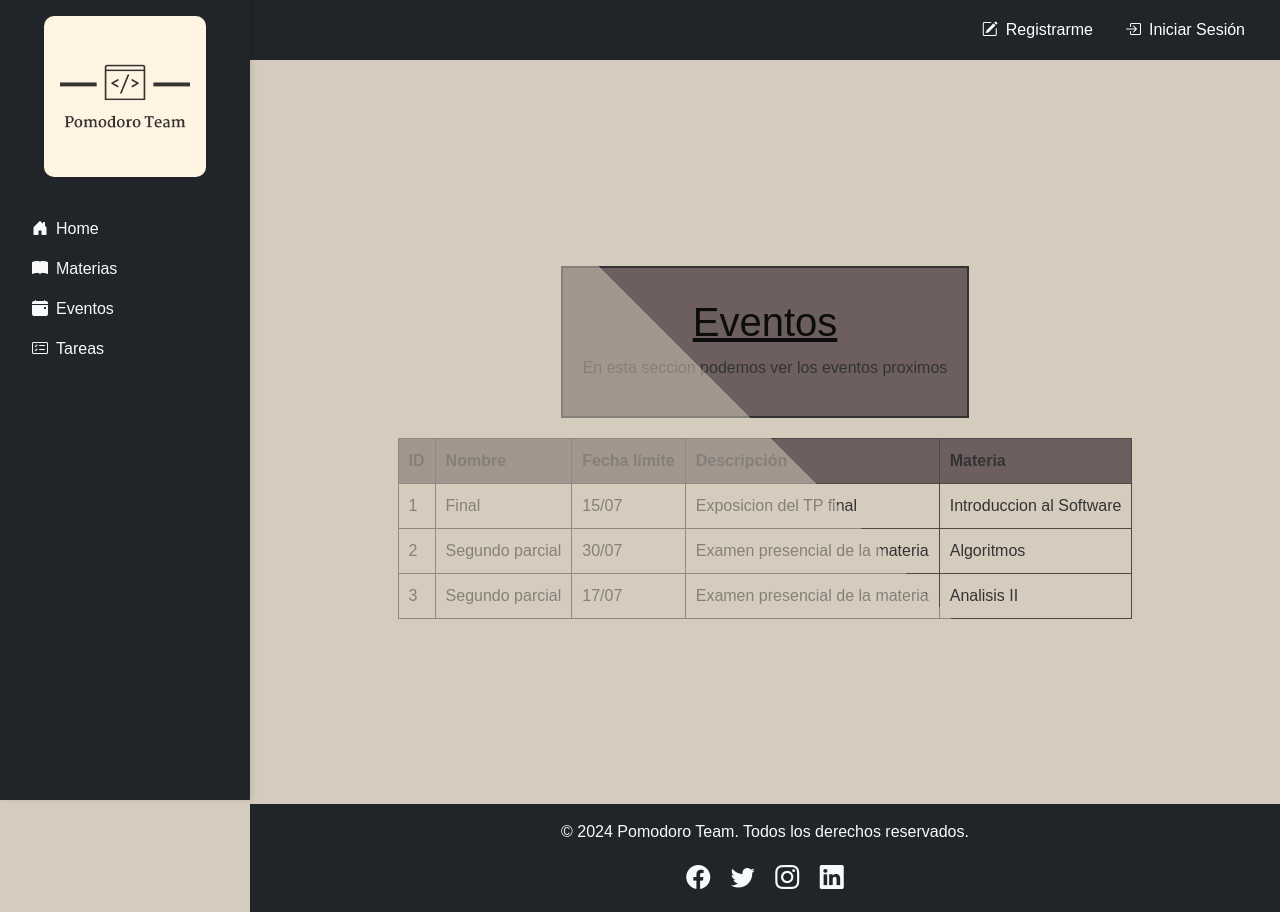
After one commit to MartinBlancoZamora/Tp1-Intro_Soft, a Flask app: template src/templates/eventos.html in a window 1280 px wide. The commit adds this page. Run offline with Flask 3, Linux system fonts and the light colour scheme; the template is opened without the code that fills it, so the values that code supplies are empty.

Commit message:
Terminado pagina de eventos , pagina tareas , terminado archivo de styling

```diff
--- /dev/null
+++ b/src/static/eventos.css
@@ -0,0 +1,142 @@
+body {
+    font-family: Arial, sans-serif;
+    background-color: #a79191;
+}
+
+h1 {
+    text-align: center;
+    color: #080808;
+    background-color: hsl(0, 7%, 40%);
+    padding: 10px;
+    text-decoration: underline;
+    margin: 0 auto;
+}
+
+.styled-box {
+    background-color: hsl(0, 7%, 40%);
+    padding: 20px;
+    border: 2px solid #333;
+    margin: 20px;
+}
+
+.styled-box h1 {
+    color: #0c0c0c;
+}
+
+.sidebar {
+    width: 250px;
+    height: 100vh;
+    display: flex;
+    flex-direction: column;
+    box-shadow: 2px 0 5px rgba(0, 0, 0, 0.1);
+    position: fixed;
+    top: 0;
+    left: 0;
+}
+
+.logo img {
+    max-width: 74%;
+    height: auto;
+    border-radius: 10px;
+}
+
+.nav-link:hover {
+    background-color: #495057;
+    border-radius: 5px;
+}
+
+.main-content {
+    margin-left: 250px;
+    padding-top: 56px;
+    padding: 20px;
+    display: flex;
+    justify-content: center;
+    align-items: center;
+    height: calc(100vh - 56px);
+    overflow: hidden;
+}
+
+.half-background {
+    width: 100%;
+    height: 100%;
+    display: flex;
+    flex-direction: column;
+    align-items: center;
+    justify-content: center;
+    color: #333;
+    background: linear-gradient(45deg, rgba(214, 204, 189, 0.5) 50%, transparent 50%);
+    position: relative;
+}
+
+.half-background h1, .half-background p {
+    z-index: 1;
+}
+
+.half-background::before {
+    content: "";
+    position: absolute;
+    top: 0;
+    left: 0;
+    width: 100%;
+    height: 100%;
+    background: linear-gradient(45deg, rgba(214, 204, 189, 0.5) 50%, transparent 50%);
+    z-index: 0;
+}
+
+body {
+    background-color: rgb(214, 204, 189);
+}
+
+.footer {
+    background-color: #2c3e50;
+    color: #fff;
+    text-align: center;
+    padding: 10px 0;
+    position: relative;
+    bottom: 0;
+    width: calc(100% - 250px);
+    margin-left: 250px;
+}
+
+.footer .social-icons a {
+    color: #fff;
+    font-size: 24px;
+    transition: color 0.3s;
+}
+
+.footer .social-icons a:hover {
+    color: #d6ccbd;
+}
+
+.navbar-nav .nav-item {
+    margin-right: 15px;
+}
+
+.navbar-nav .nav-link {
+    color: #fff;
+    transition: background-color 0.3s, color 0.3s;
+}
+
+.navbar-nav .nav-link:hover {
+    background-color: #f8f9fa;
+    color: #000;
+    border-radius: 5px;
+}
+
+.navbar-nav .nav-link {
+    padding: 10px 15px;
+}
+
+.navbar-nav .nav-link:hover {
+    background-color: rgba(255, 255, 255, 0.9);
+}
+
+th, td {
+    border: 1px solid #574444;
+    padding: 10px;
+    text-align: left;
+}
+
+th {
+    background-color: hsl(0, 7%, 40%);
+}
--- /dev/null
+++ b/src/templates/eventos.html
@@ -0,0 +1,129 @@
+<!DOCTYPE html>
+<html lang="es">
+<head>
+    <meta charset="UTF-8">
+    <meta name="viewport" content="width=device-width, initial-scale=1.0">
+    <title>Home - Pomodoro Team</title>
+    <!-- Bootstrap CSS -->
+    <link href="https://cdn.jsdelivr.net/npm/bootstrap@5.3.0/dist/css/bootstrap.min.css" rel="stylesheet">
+    <!-- Bootstrap Icons -->
+    <link rel="stylesheet" href="https://cdnjs.cloudflare.com/ajax/libs/bootstrap-icons/1.10.5/font/bootstrap-icons.min.css">
+    <!-- CSS -->
+    <link rel="stylesheet" href="{{ url_for('static', filename='eventos.css') }}">
+</head>
+<body>
+
+    <nav class="navbar navbar-expand-lg navbar-dark bg-dark">
+        <div class="container-fluid">
+            <button class="navbar-toggler" type="button" data-bs-toggle="collapse" data-bs-target="#navbarNav" aria-controls="navbarNav" aria-expanded="false" aria-label="Toggle navigation">
+                <span class="navbar-toggler-icon"></span>
+            </button>
+            <div class="collapse navbar-collapse justify-content-end" id="navbarNav">
+                <ul class="navbar-nav">
+                    <li class="nav-item me-3">
+                        <a class="nav-link" href="{{ url_for('registro') }}">
+                            <i class="bi bi-pencil-square me-2"></i>Registrarme
+                        </a>
+                    </li>
+                    <li class="nav-item">
+                        <a class="nav-link" href="{{ url_for('usuario') }}">
+                            <i class="bi bi-box-arrow-in-right me-2"></i>Iniciar Sesión
+                        </a>
+                    </li>
+                </ul>
+            </div>
+        </div>
+    </nav>
+
+    <div class="d-flex">
+        <!-- Sidebar -->
+        <div class="sidebar bg-dark text-light">
+            <div class="logo p-3 text-center">
+                <img src="{{ url_for('static', filename='images/logo.png') }}" alt="Logo" class="img-fluid">
+            </div>
+            <nav class="nav flex-column p-3">
+                <a href="{{ url_for('home') }}" class="nav-link text-light d-flex align-items-center">
+                    <i class="bi bi-house-door-fill me-2"></i> Home
+                </a>
+                <a href="{{ url_for('gestionmaterias') }}" class="nav-link text-light d-flex align-items-center">
+                    <i class="bi bi-book-fill me-2"></i> Materias
+                </a>
+                <a href="eventos.html" class="nav-link text-light d-flex align-items-center">
+                    <i class="bi bi-calendar-event-fill me-2"></i> Eventos
+                </a>
+                <a href="tareas.html" class="nav-link text-light d-flex align-items-center">
+                    <i class="bi bi-card-checklist me-2"></i> Tareas
+                </a>
+            </nav>
+        </div>
+
+        <div class="main-content flex-grow-1">
+            <div class="half-background">
+                <div class="styled-box">
+                    <h1>Eventos</h1>
+
+                    <p>En esta seccion podemos ver los eventos proximos</p>
+
+                    </div>
+
+                    <table>
+
+                        <thead>
+                            <tr>
+                                <th>ID</th>
+                                <th>Nombre</th>
+                                <th>Fecha límite</th>
+                                <th>Descripción</th>
+                                <th>Materia</th>
+                            </tr>
+                       </thead>
+
+                        <tbody>
+                            <tr>
+                                <td>1</td>
+                                <td>Final</td>
+                                <td>15/07</td>
+                                <td>Exposicion del TP final</td>
+                                <td>Introduccion al Software</td>
+                            </tr>
+                            <tr>
+                                <td>2</td>
+                                <td>Segundo parcial</td>
+                                <td>30/07</td>
+                                <td>Examen presencial de la materia</td>
+                                <td>Algoritmos</td>
+                            </tr>
+                        <!-- Agrega más filas aquí -->
+                            <tr>
+                                <td>3</td>
+                                <td>Segundo parcial</td>
+                                <td>17/07</td>
+                                <td>Examen presencial de la materia</td>
+                                <td>Analisis II</td>
+                                </tr>
+
+                         </tbody>
+
+
+                    </table>
+            </div>
+        </div>
+    </div>
+
+    <!-- Footer -->
+    <footer class="footer bg-dark text-light text-center py-3 mt-auto">
+        <div class="container">
+            <p>&copy; 2024 Pomodoro Team. Todos los derechos reservados.</p>
+            <div class="social-icons">
+                <a href="#" class="text-light mx-2"><i class="bi bi-facebook"></i></a>
+                <a href="#" class="text-light mx-2"><i class="bi bi-twitter"></i></a>
+                <a href="#" class="text-light mx-2"><i class="bi bi-instagram"></i></a>
+                <a href="#" class="text-light mx-2"><i class="bi bi-linkedin"></i></a>
+            </div>
+        </div>
+    </footer>
+
+
+    <script src="https://cdn.jsdelivr.net/npm/bootstrap@5.3.0/dist/js/bootstrap.bundle.min.js"></script>
+</body>
+</html>
```
Also changed, not shown: src/static/mistareas.css (added, +124 -0 lines), src/static/tareas.css (deleted, +0 -16 lines), src/templates/mistareas.html (+14 -4 lines).
